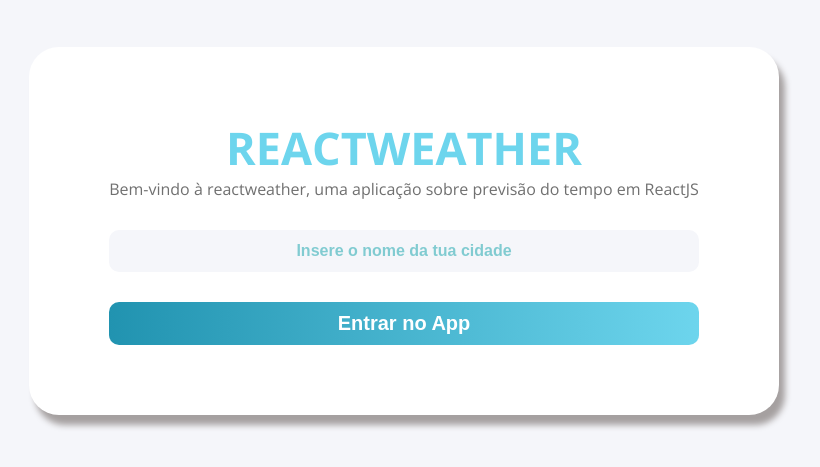
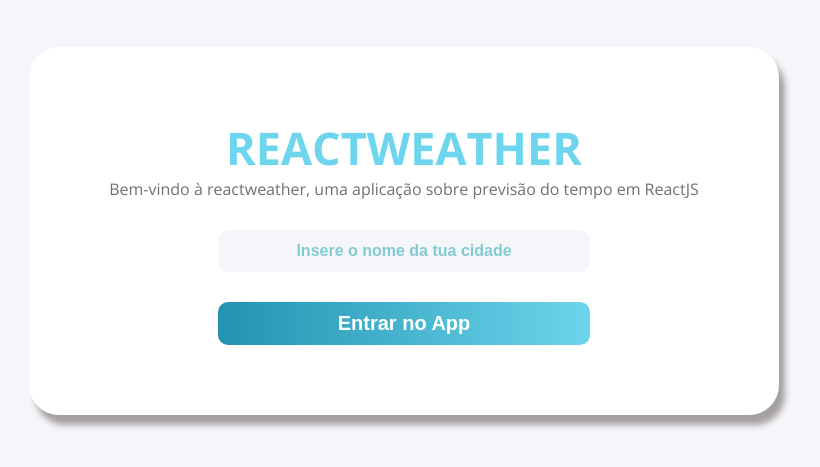
Before and after one commit to JoaoGil06/weather-react-app, a React (Create React App) app: page / in a window 1280 px wide. Shown: the part 169-636 px from the top of the page, without its empty margins (236-1056 px from the left). Built offline with nearby package versions, Linux system fonts and the light colour scheme.

Commit message:
Add city context

```diff
--- a/src/App.js
+++ b/src/App.js
@@ -1,15 +1,19 @@
 import React from "react";
 import GlobalStyles from "./styles/GlobalStyles";
+
+import CityProvider from "./context/City";
 
 import Login from "./pages/Login";
 
 function App() {
   return (
-    <div>
-      <Login />
+    <CityProvider>
+      <div>
+        <Login />
 
-      <GlobalStyles />
-    </div>
+        <GlobalStyles />
+      </div>
+    </CityProvider>
   );
 }
 
--- /dev/null
+++ b/src/context/City.js
@@ -0,0 +1,21 @@
+import React, { createContext, useState, useContext } from "react";
+
+export const CityContext = createContext();
+
+export default function CityProvider({ children }) {
+  const [city, setCity] = useState("teste");
+
+  return (
+    <CityContext.Provider value={{ city, setCity }}>
+      {children}
+    </CityContext.Provider>
+  );
+}
+
+//Criar o hook
+export function useCity() {
+  const context = useContext(CityContext);
+  const { city, setCity } = context;
+
+  return { city, setCity };
+}
--- a/src/pages/Login/index.js
+++ b/src/pages/Login/index.js
@@ -1,4 +1,6 @@
-import React from "react";
+import React, { useState } from "react";
+
+import { useCity } from "../../context/City";
 
 import {
   Container,
@@ -10,6 +12,18 @@ import {
 } from "./styles";
 
 const Login = () => {
+  const { city, setCity } = useCity();
+
+  function handleChangeCityName(e) {
+    setCity(e.currentTarget.value);
+  }
+
+  function handleSubmitCity(e) {
+    e.preventDefault();
+
+    console.log(city);
+  }
+
   return (
     <Container>
       <Card>
@@ -18,8 +32,16 @@ const Login = () => {
           Bem-vindo à reactweather, uma aplicação sobre previsão do tempo em
           ReactJS
         </Paragraph>
-        <InsertCity type="text" placeholder="Insere o nome da tua cidade" />
-        <Button>Entrar no App</Button>
+        <form>
+          <InsertCity
+            type="text"
+            placeholder="Insere o nome da tua cidade"
+            onChange={handleChangeCityName}
+          />
+          <Button type="submit" onClick={handleSubmitCity}>
+            Entrar no App
+          </Button>
+        </form>
       </Card>
     </Container>
   );
```
